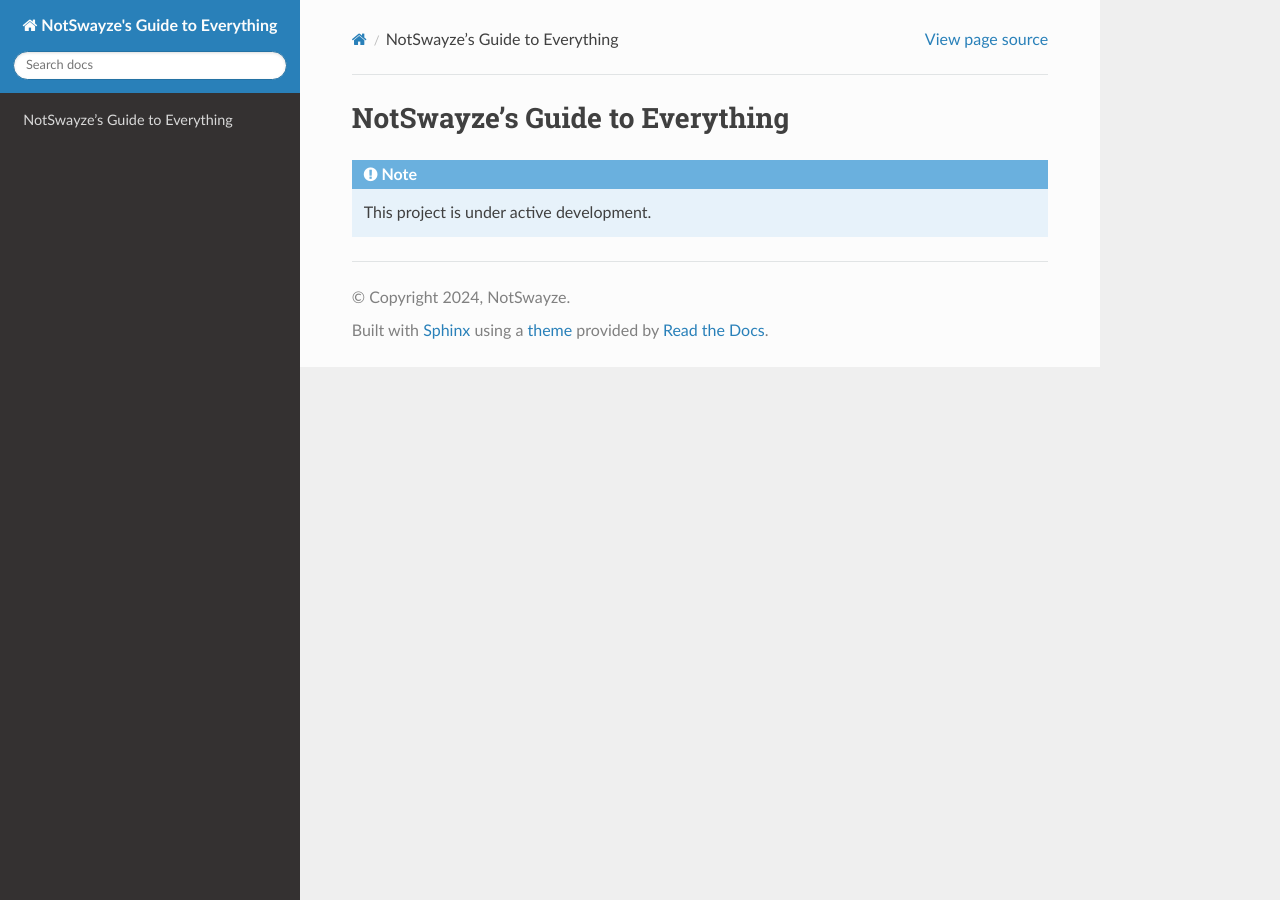
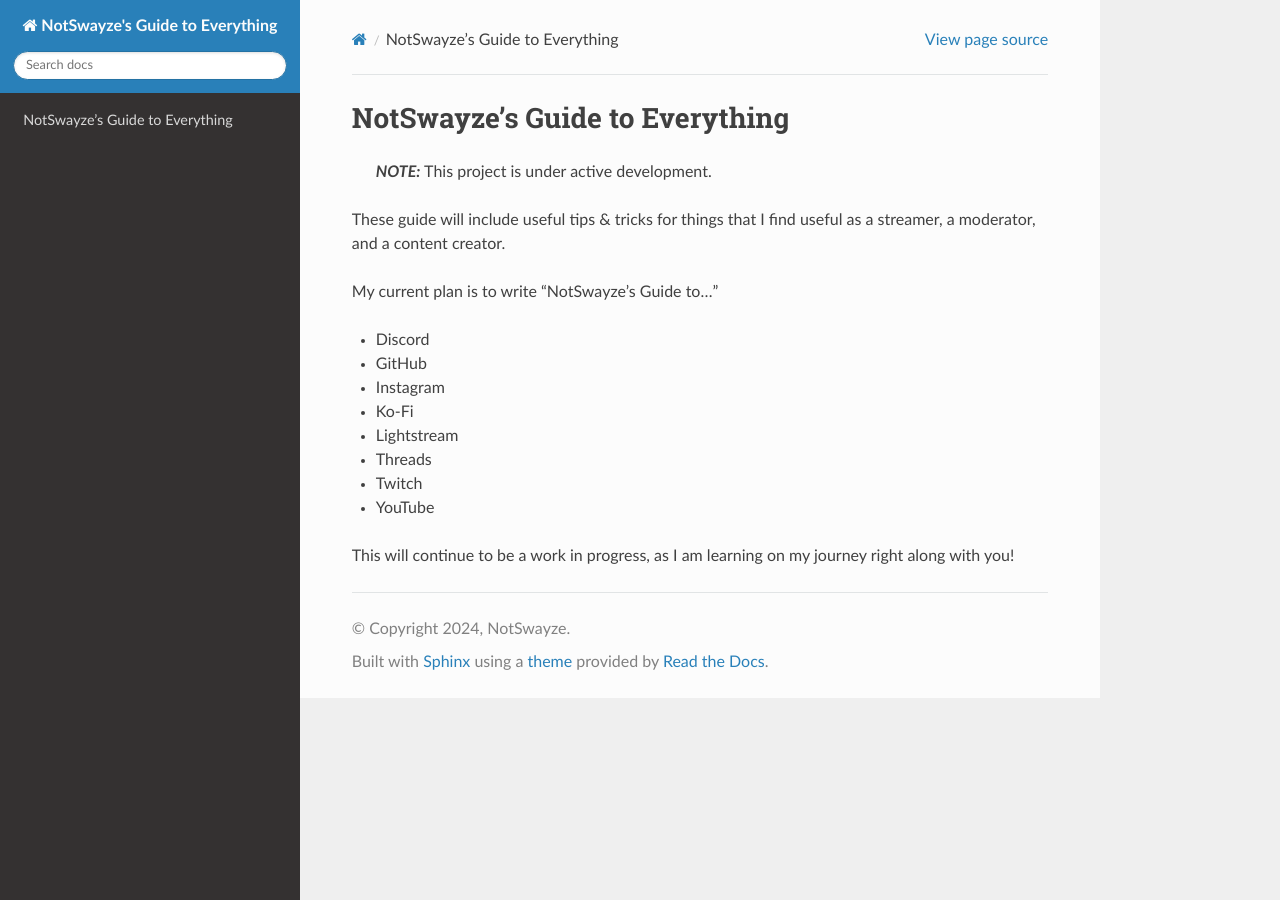
Before and after one commit to NotSwayzeStream/guide, a Sphinx documentation site: the page built from docs/source/index.md, in a window 1280 px wide. Built offline with Sphinx 7.4.7 and the Read the Docs theme 2.0.0, drawn with Linux system fonts in a browser that asks for light colours.

Commit message:
change: markdown in addition to restructuredtext

```diff
--- a/docs/requirements.txt
+++ b/docs/requirements.txt
@@ -1,2 +1,3 @@
 sphinx==7.1.2
 sphinx-rtd-theme==1.3.0rc1
+myst-parser
--- a/docs/source/conf.py
+++ b/docs/source/conf.py
@@ -14,6 +14,7 @@ extensions = [
     'sphinx.ext.autodoc',
     'sphinx.ext.autosummary',
     'sphinx.ext.intersphinx',
+    'myst_parser'
 ]
 
 intersphinx_mapping = {
--- /dev/null
+++ b/docs/source/index.md
@@ -0,0 +1,18 @@
+# NotSwayze's Guide to Everything
+
+> **_NOTE:_**  This project is under active development.
+
+These guide will include useful tips & tricks for things that I find useful as a streamer, a moderator, and a content creator.
+
+My current plan is to write "NotSwayze's Guide to..."
+
+* Discord
+* GitHub
+* Instagram
+* Ko-Fi
+* Lightstream
+* Threads
+* Twitch
+* YouTube
+
+This will continue to be a work in progress, as I am learning on my journey right along with you!
--- a/docs/source/index.rst
+++ /dev/null
@@ -1,6 +0,0 @@
-NotSwayze's Guide to Everything
-===================================
-
-.. note::
-
-   This project is under active development.
```
